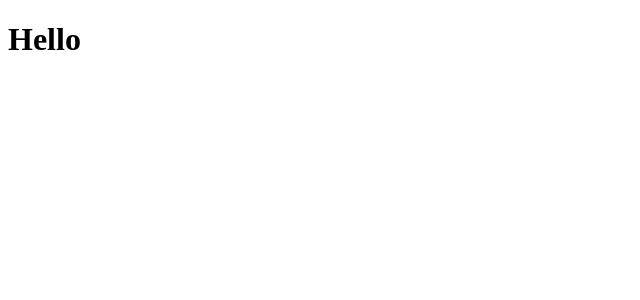
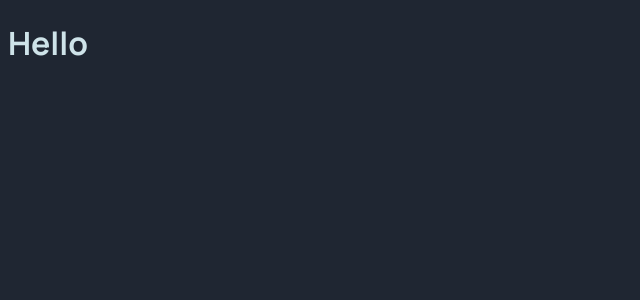
Before and after one commit to devmor-j/fm-advice-generator-app, a Vue app: page / in a window 1280 px wide. Shown: the top 300 px of the page, without its empty margins (0-640 px from the left). Built offline with nearby package versions, Linux system fonts and the light colour scheme.

Commit message:
💄 Import base styles

```diff
--- /dev/null
+++ b/src/assets/base.css
@@ -0,0 +1,7 @@
+@import url('https://fonts.googleapis.com/css2?family=Manrope:wght@400;700&display=swap');
+
+body {
+  color: hsl(193, 38%, 86%);
+  background-color: hsl(218, 23%, 16%);
+  font-family: 'Manrope', sans-serif;
+}
--- a/src/main.js
+++ b/src/main.js
@@ -1,4 +1,5 @@
 import { createApp } from 'vue';
 import App from './App.vue';
+import "@/assets/base.css";
 
 createApp(App).mount('#app');
```
